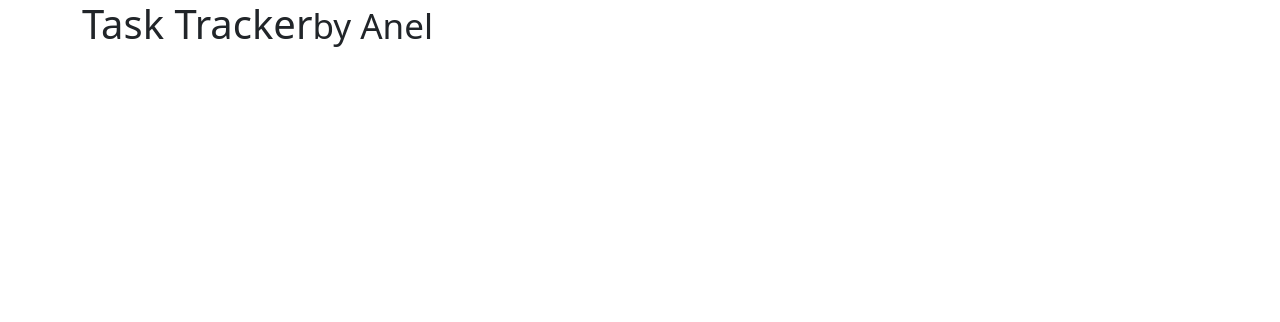
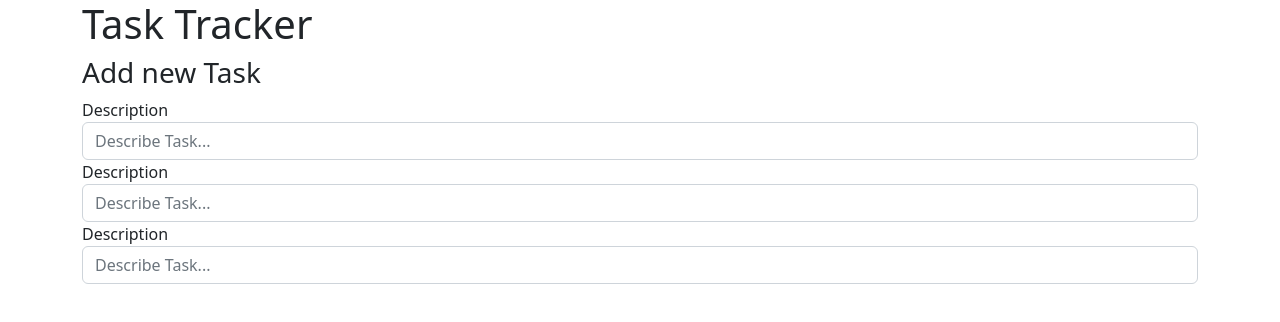
Before and after one commit to aneltubek/task-tracker-attempt, a plain HTML site: page index.html in a window 1280 px wide. Drawn offline with nearby package versions, Linux system fonts and the light colour scheme.

Commit message:
added form with input

```diff
--- a/index.html
+++ b/index.html
@@ -4,13 +4,31 @@
     <meta charset="UTF-8">
     <meta http-equiv="X-UA-Compatible" content="IE=edge">
     <meta name="viewport" content="width=device-width, initial-scale=1.0">
+    <title>App</title>
     <link href="https://cdn.jsdelivr.net/npm/bootstrap@5.2.0-beta1/dist/css/bootstrap.min.css" rel="stylesheet" integrity="sha384-0evHe/X+R7YkIZDRvuzKMRqM+OrBnVFBL6DOitfPri4tjfHxaWutUpFmBp4vmVor" crossorigin="anonymous">
-    <title>App</title>
+
 
 </head>
 <body>
     <div class="container">
-        <h1>Task Tracker<small>by Anel</small></h1>
+        <h1>Task Tracker</h1>
+        <div class="jumbotron">
+            <h3>Add new Task</h3>
+            <form id="issueInputForm">
+                <div class="form-group">
+                    <label for="issueDescriptionInput">Description</label>
+                    <input type="text" class="form-control" id="issueDescriptionInput" placeholder="Describe Task...">
+                </div>
+                <div class="form-group">
+                    <label for="issueDescriptionInput">Description</label>
+                    <input type="text" class="form-control" id="issueDescriptionInput" placeholder="Describe Task...">
+                </div>
+                <div class="form-group">
+                    <label for="issueDescriptionInput">Description</label>
+                    <input type="text" class="form-control" id="issueDescriptionInput" placeholder="Describe Task...">
+                </div>
+            </form>
+        </div>
     </div>
 
 
```
